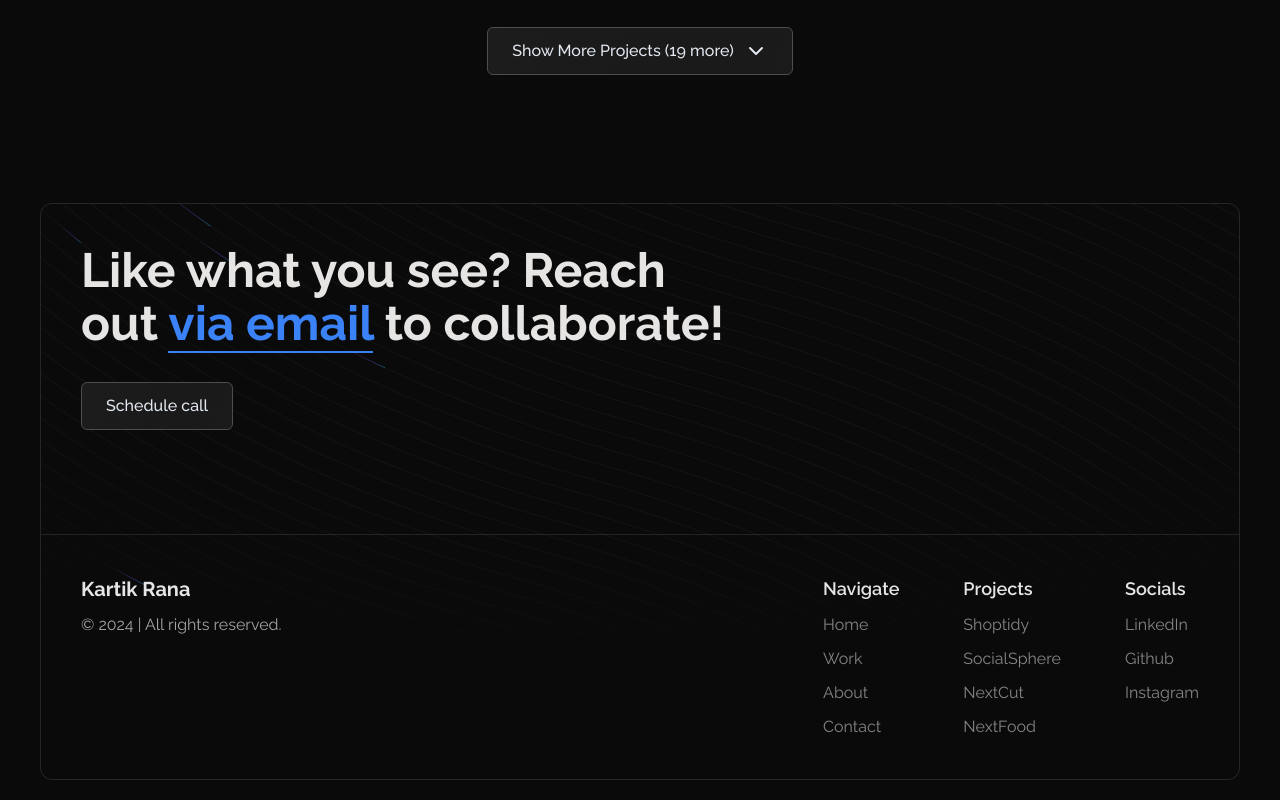
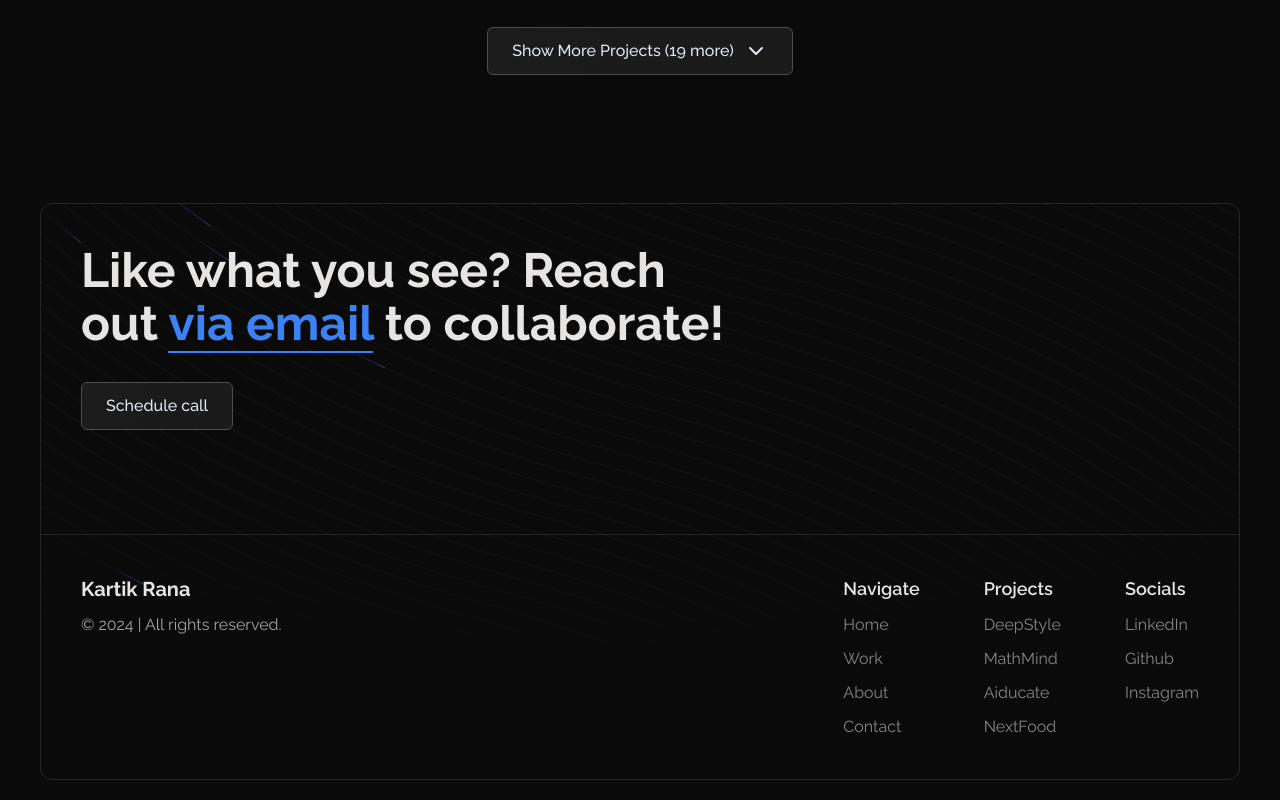
Before and after one commit to Gudguykartik/kartik_website, a Next.js app: page / in a window 1280 px wide. Shown: the part 3709-4509 px from the top of the page. Built offline with nearby package versions, Linux system fonts and the light colour scheme.

Commit message:
Update Footer.tsx

```diff
--- a/app/_components/Footer.tsx
+++ b/app/_components/Footer.tsx
@@ -57,26 +57,26 @@ const Footer = () => {
               <li className="text-lg font-semibold">Projects</li>
               <li className="text-dark-200/60 hover:text-dark-200 dark:text-white/50 dark:hover:text-white">
                 <Link
-                  href="https://github.com/andrijaweb/ecommerce-app"
+                  href="https://github.com/Gudguykartik/DeepStyle"
                   target="_blank"
                 >
-                  Shoptidy
+                  DeepStyle
                 </Link>
               </li>
               <li className="text-dark-200/60 hover:text-dark-200 dark:text-white/50 dark:hover:text-white">
                 <Link
-                  href="https://github.com/andrijaweb/socialmedia-reactapp"
+                  href="https://github.com/Gudguykartik/MathMind"
                   target="_blank"
                 >
-                  SocialSphere
+                  MathMind
                 </Link>
               </li>
               <li className="text-dark-200/60 hover:text-dark-200 dark:text-white/50 dark:hover:text-white">
                 <Link
-                  href="https://github.com/andrijaweb/nextCut-app"
+                  href="https://github.com/Gudguykartik/AIducate"
                   target="_blank"
                 >
-                  NextCut
+                  Aiducate
                 </Link>
               </li>
               <li className="text-dark-200/60 hover:text-dark-200 dark:text-white/50 dark:hover:text-white">
@@ -88,14 +88,14 @@ const Footer = () => {
               <li className="text-lg font-semibold">Socials</li>
               <li className="text-dark-200/60 hover:text-dark-200 dark:text-white/50 dark:hover:text-white">
                 <Link
-                  href="https://www.linkedin.com/in/andrija-djordjevic-a7b794282/"
+                  href="www.linkedin.com/in/kartikrana21"
                   target="_blank"
                 >
                   LinkedIn
                 </Link>
               </li>
               <li className="text-dark-200/60 hover:text-dark-200 dark:text-white/50 dark:hover:text-white">
-                <Link href="https://github.com/andrijaweb" target="_blank">
+                <Link href="https://github.com/Gudguykartik" target="_blank">
                   Github
                 </Link>
               </li>
```
